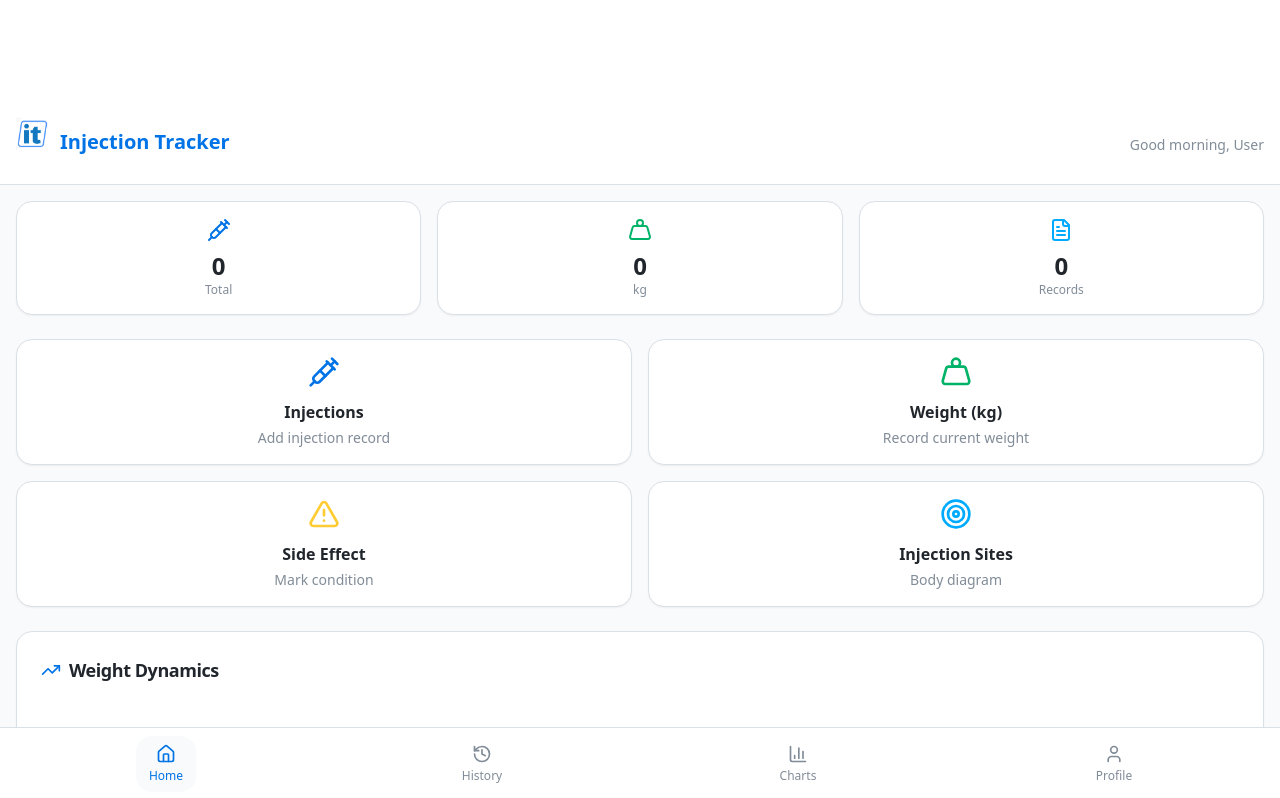
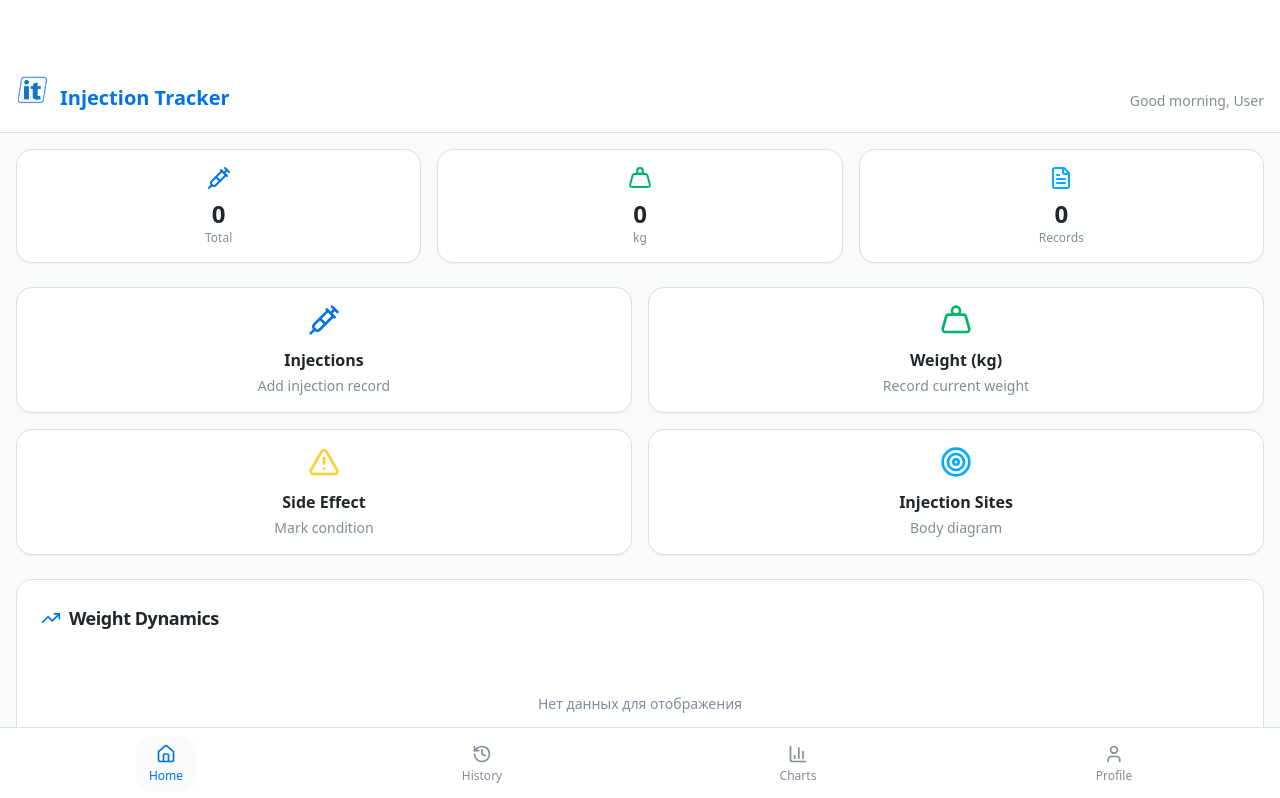
Before and after one commit to AlexNova69/shot-track-buddy, a React (Vite) app: page / in a window 1280 px wide. Shown: the top 798 px of the page. Built offline with nearby package versions, Linux system fonts and the light colour scheme; the HTML template or start-up script is replaced by a standard one.

Commit message:
Reduce header height by 30%

```diff
--- a/src/components/MobileLayout.tsx
+++ b/src/components/MobileLayout.tsx
@@ -32,8 +32,8 @@ export function MobileLayout({ children }: MobileLayoutProps) {
   return (
     <div className="min-h-screen bg-background flex flex-col">
       {/* Header */}
-      <header className="bg-card border-b border-border px-4 pt-8 pb-8">
-        <div className="flex items-end justify-between h-full min-h-[120px]">
+      <header className="bg-card border-b border-border px-4 pt-6 pb-6">
+        <div className="flex items-end justify-between h-full min-h-[84px]">
           <div className="flex items-end gap-3">
             <img src={appLogo} alt="Logo" className="w-8 h-8 mb-0.5" />
             <h1 className="text-xl font-semibold text-medical-primary leading-none">{t.appName}</h1>
```
